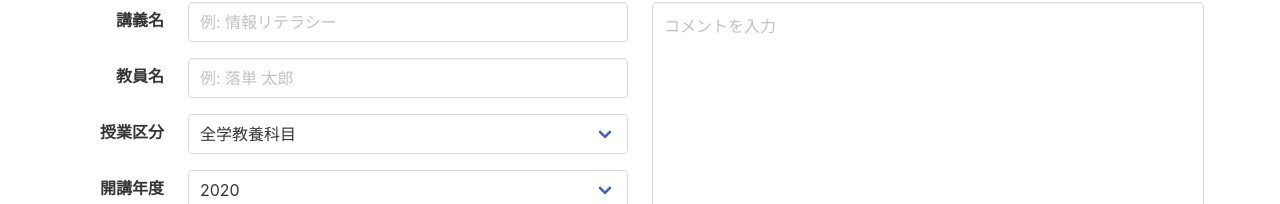
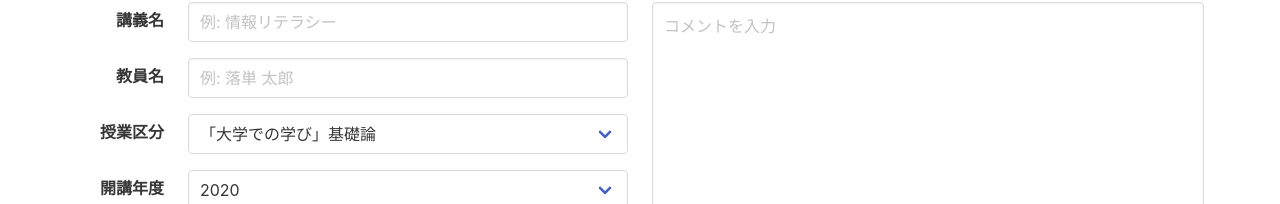
Before and after one commit to obashun22/rakutan-rakuda, a React (Create React App) app: page /Post in a window 1280 px wide. Shown: the part 246-450 px from the top of the page. Built offline with nearby package versions, Linux system fonts and the light colour scheme.

Commit message:
[update] 新カリキュラムに対応

```diff
--- a/src/views/components/PostForm.js
+++ b/src/views/components/PostForm.js
@@ -9,7 +9,7 @@ import Submit from '../components/Submit.js';
 
 const Title = (props) => {
   // formの入力に必要な情報を初期化
-  const categorieOptions = ["全学教養科目", "文系教養科目", "理系教養科目", "文系基礎科目", "理系基礎科目", "理系基礎（文系）", "理系基礎（理系）", "言語文化I", "言語文化II", "言語文化III", "基礎セミナー", "健康・スポーツ科学", "開放科目", "専門科目", "文学部専門科目", "教育学部専門科目", "法学部専門科目", "経済学部専門科目", "情報学部専門科目", "情報文化学部専門科目", "理学部専門科目", "医学部専門科目", "工学部専門科目", "農学部専門科目", "G30", "大学院", "不明", "その他"];
+  const categorieOptions = ["「大学での学び」基礎論", "基礎セミナー", "英語", "初修外国語", "日本語", "健康・スポーツ科学科目（講義）", "健康・スポーツ科学科目（実習）", "データ科学科目", "国際理解科目", "現代教養科目", "超学部セミナー", "人文・社会系基礎科目", "自然系基礎科目", "全学教養科目", "文系教養科目", "理系教養科目", "文系基礎科目", "理系基礎科目", "理系基礎（文系）", "理系基礎（理系）", "言語文化I", "言語文化II", "言語文化III", "基礎セミナー", "健康・スポーツ科学", "開放科目", "専門科目", "文学部専門科目", "教育学部専門科目", "法学部専門科目", "経済学部専門科目", "情報学部専門科目", "情報文化学部専門科目", "理学部専門科目", "医学部専門科目", "工学部専門科目", "農学部専門科目", "G30", "大学院", "不明", "その他"];
   const yearOptions = [];
   // 最新の年度を先頭にする
   let date = new Date();
```
